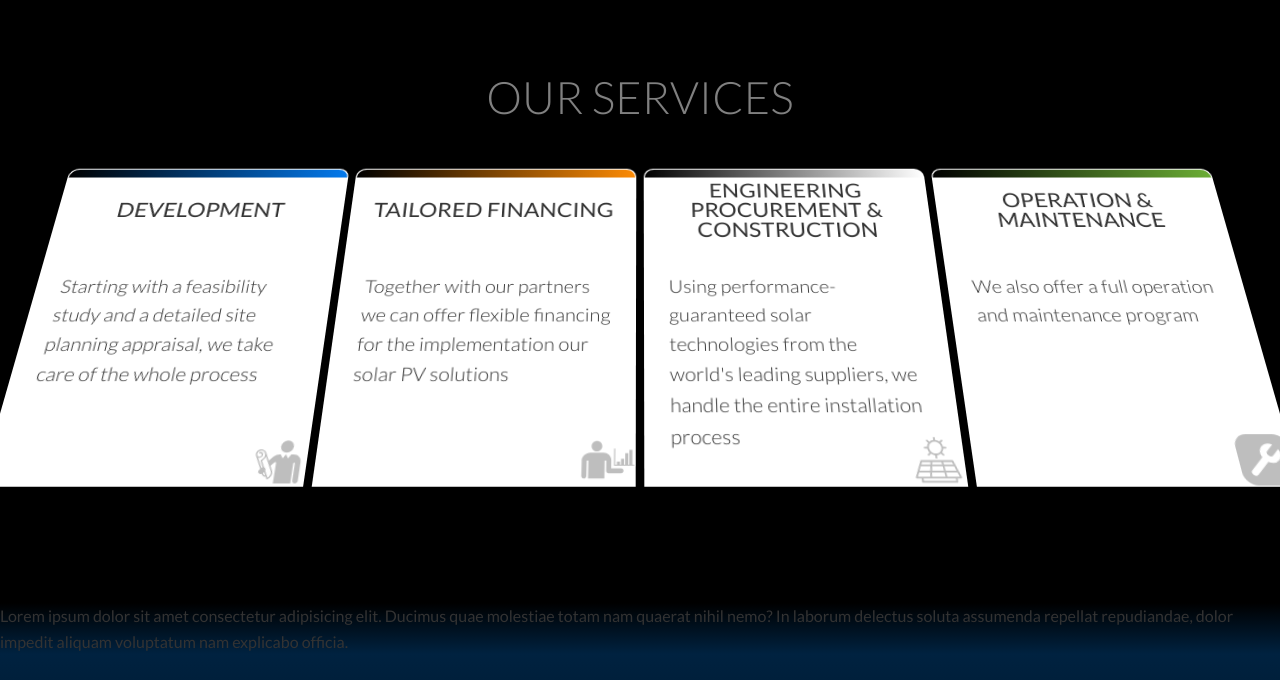
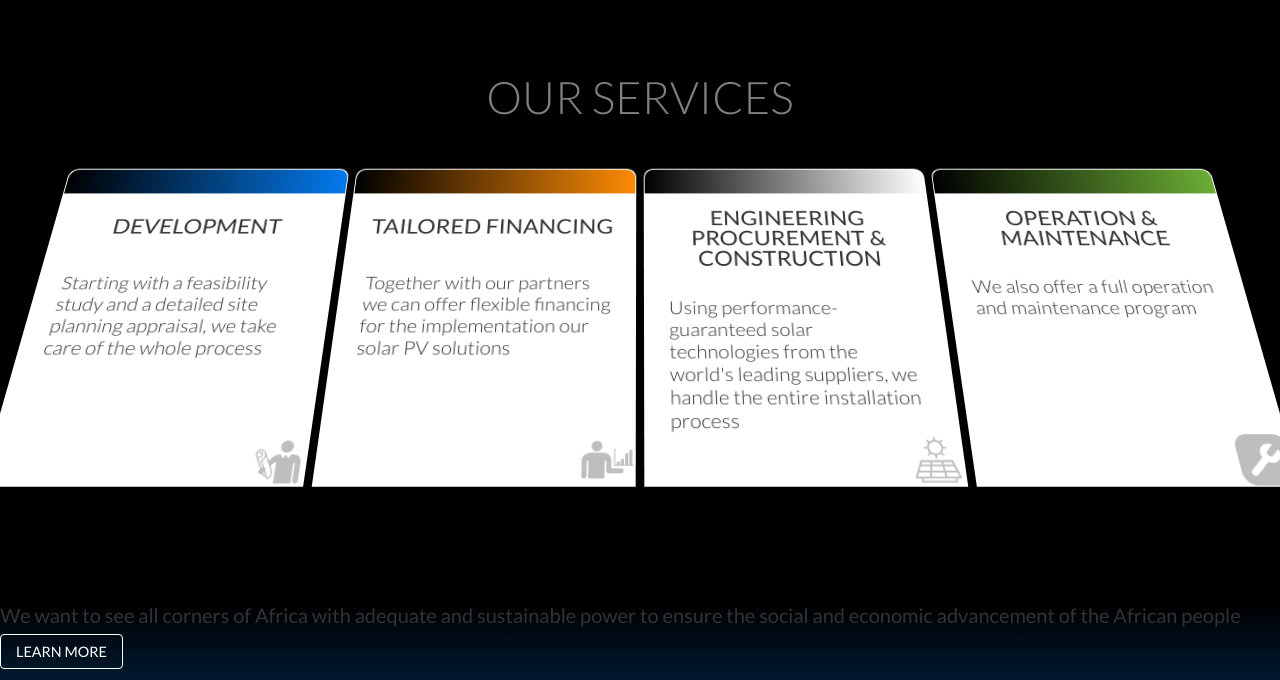
Before and after one commit to excitedcrayon/IBA, a website: page index.html in a window 1280 px wide. Shown: the part 1303-1983 px from the top of the page. Drawn offline with Linux system fonts and the light colour scheme.

Commit message:
added base styles for the Our Focus section

```diff
--- a/index.html
+++ b/index.html
@@ -113,10 +113,14 @@
             </section>
 
             <section class="page-section about-us">
-                <div class="section-header">
-
+                <div class="our-focus-content">
+                    <article>
+                        <p>We want to see all corners of Africa with adequate and sustainable power to ensure the social and economic advancement of the African people</p>
+                        <div class="page-button">
+                            <a href="about-us.html" title="Read More">Learn More</a>
+                        </div>
+                    </article>
                 </div>
-                Lorem ipsum dolor sit amet consectetur adipisicing elit. Ducimus quae molestiae totam nam quaerat nihil nemo? In laborum delectus soluta assumenda repellat repudiandae, dolor impedit aliquam voluptatum nam explicabo officia.
             </section>
 
         </div>
--- a/scss/_page.scss
+++ b/scss/_page.scss
@@ -267,6 +267,22 @@
         }
     }
 
+    .section-header{
+        @include user-select;
+        padding: 1.25rem 0;
+        position: relative;
+        span{
+            display: inline-block;
+            width: 100%;
+            text-align: center;
+            font-size: 2.8rem;
+            line-height: 3rem;
+            font-weight: 300;
+            text-transform: uppercase;
+            color: rgba($white, 0.5);
+        }
+    }
+
     // our service section
     .our-services{
         background-color: $black;
@@ -287,21 +303,6 @@
             margin: 0 auto;
             width: 100%;
             max-width: 1300px;
-        }
-        .section-header{
-            @include user-select;
-            margin: 1.25rem auto;
-            position: relative;
-            span{
-                display: inline-block;
-                width: 100%;
-                text-align: center;
-                font-size: 2.8rem;
-                line-height: 3rem;
-                font-weight: 300;
-                text-transform: uppercase;
-                color: rgba($white, 0.5);
-            }
         }
         .our-services-content{
             display: -ms-flex;
@@ -338,7 +339,7 @@
                     top: 0;
                     left: 0;
                     width: 100%;
-                    height: 10px;
+                    height: 30px;
                     border-top-left-radius: 10px;
                     border-top-right-radius: 10px;
                 }
@@ -364,6 +365,7 @@
                         font-size: 1.5rem;
                         line-height: 1.5rem;
                         padding: 0.5rem;
+                        padding-top: 3rem;
                         font-weight: 400;
                         display: table-cell;
                         vertical-align: middle;
@@ -440,6 +442,7 @@
 
     // about us section
     .about-us{
+        padding-bottom: 2rem;
         background-image: linear-gradient(to bottom, $black, $dark-color);
     }
 }
--- a/scss/_reset.scss
+++ b/scss/_reset.scss
@@ -62,4 +62,8 @@ img{
     background: #047AED;
     border-radius: 0.5rem;
 }
-p{ margin: 0; }
+p{
+    margin: 0;
+    font-size: 1.25rem;
+    line-height: 1.5rem;
+}
```
Also changed, not shown: css/style.css.
